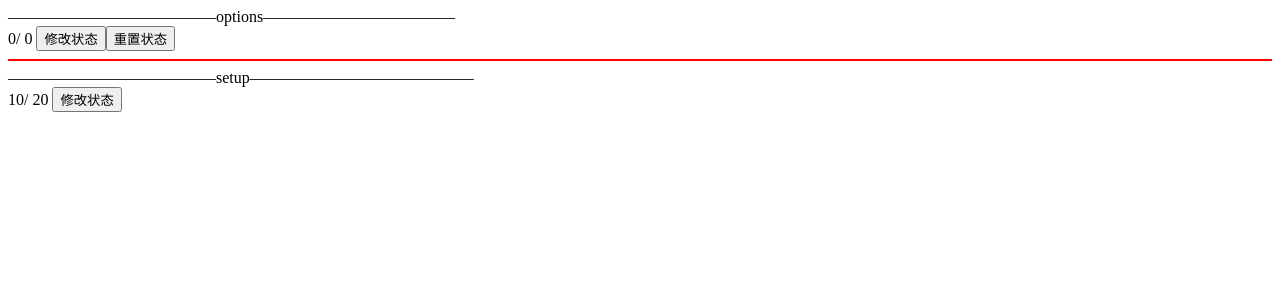
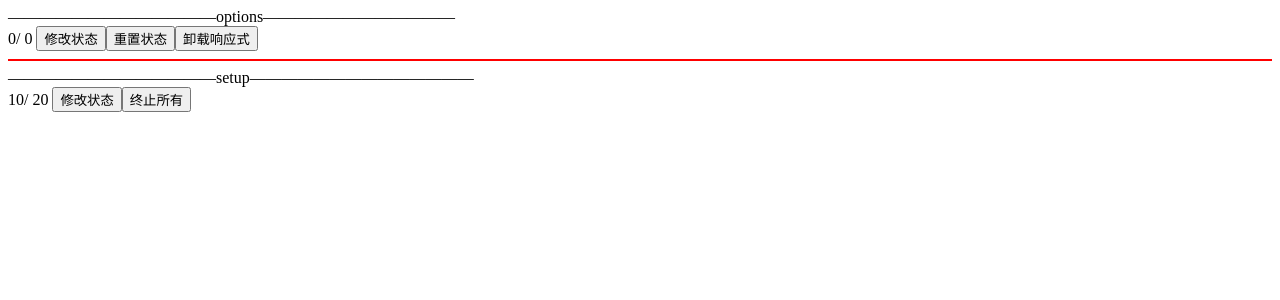
Before and after one commit to gehuama/pinia-code, a Vue app: page / in a window 1280 px wide. Shown: the top 300 px of the page. Built offline with nearby package versions, Linux system fonts and the light colour scheme.

Commit message:
实现 $dispose API

```diff
--- a/src/App.vue
+++ b/src/App.vue
@@ -11,6 +11,12 @@ const handleClick1 = ()=>{
 }
 const handleReset = ()=>{
   store1.$reset();
+}
+const handleDispose = () =>{
+  store1.$dispose(); // scope.run 收集的effect的 scope.stop 是停止effect
+}
+const handleDisposeAll = () =>{
+  // store1._p._e.stop(); // 我们可以终止所有effect, pinia API中没有提供该方法
 }
 const store2 = useCounterStore2();
 const handleClick2 = ()=>{
@@ -37,11 +43,13 @@ store2.$onAction(function({after, onError}){ // 方法操作
   {{ store1.double }}
   <button @click="handleClick1">修改状态</button>
   <button @click="handleReset">重置状态</button>
+  <button @click="handleDispose">卸载响应式</button>
   <hr color="red" />
   —————————————setup——————————————<br />
   {{ store2.count }}/
   {{ store2.double }}
   <button @click="handleClick2">修改状态</button>
+  <button @click="handleDisposeAll">终止所有</button>
 </template>
 
 <style scoped>
--- a/src/main.js
+++ b/src/main.js
@@ -1,8 +1,8 @@
 import { createApp, effect, reactive, effectScope } from 'vue'
 import App from './App.vue'
 
-import { createPinia } from '@/pinia'
-// import { createPinia } from 'pinia'
+// import { createPinia } from '@/pinia'
+import { createPinia } from 'pinia'
 const app = createApp(App);
 // 基本上咱们js中的插件都是函数
 // function createPinia(){
--- a/src/pinia/store.js
+++ b/src/pinia/store.js
@@ -52,7 +52,12 @@ function createSetupStore(id, setup, pinia, isOption) {
         }, options)
       })
     },
-    $onAction:addSubscription.bind(null, actionSubscriptions)
+    $onAction:addSubscription.bind(null, actionSubscriptions),
+    $dispose(){
+      scope.stop(); // 清除响应式
+      actionSubscriptions; // 取消订阅
+      pinia._s.delete(id); // 清除store
+    }
   }
 
   // 后续一些不是用户定义的属性和方法，内置的api会增加到这个store上
@@ -83,20 +88,21 @@ function createSetupStore(id, setup, pinia, isOption) {
       let ret
       try {  // 用户调用action函数时会报错
         ret = action.apply(store, arguments);
-        // 执行后
-        triggerSubscriptions(afterCallbackList, ret);
       } catch (error) {
         triggerSubscriptions(onErrorCallbackList, error);
       }
       if(ret instanceof Promise){ // action 可以写成promise
         return ret.then((value)=>{
           // 执行后
-          triggerSubscriptions(afterCallbackList, value);
+          return triggerSubscriptions(afterCallbackList, value);
         }).catch((error)=>{
           // 执行错误
           triggerSubscriptions(onErrorCallbackList, error);
+          return Promise.reject(error)
         })
       }
+      // 执行后
+      triggerSubscriptions(afterCallbackList, ret);
       return ret;
     }
   }
--- a/src/stores/counter1.js
+++ b/src/stores/counter1.js
@@ -1,5 +1,5 @@
-import { defineStore } from "@/pinia";
-// import { defineStore } from "pinia";
+// import { defineStore } from "@/pinia";
+import { defineStore } from "pinia";
 // defineStore中的id是独一无二的
 // {counter => state, xxx => state}
 export const useCounterStore1 = defineStore("counter",
--- a/src/stores/counter2.js
+++ b/src/stores/counter2.js
@@ -1,5 +1,5 @@
-import { defineStore } from "@/pinia";
-// import { defineStore } from "pinia";
+// import { defineStore } from "@/pinia";
+import { defineStore } from "pinia";
 import { ref, computed } from "vue";
 // defineStore中的id是独一无二的
 // {counter => state, xxx => state}
```
Also changed, not shown: 1 other file (tests, documents, lock files or other folders).
